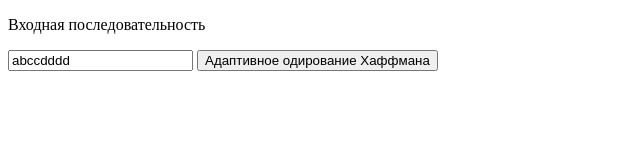
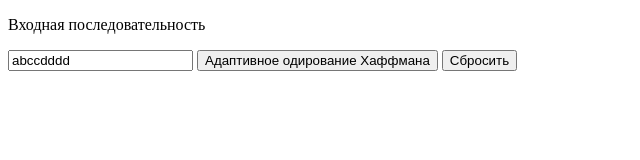
Before and after one commit to AbcdRa/AbcdRa.github.io, a plain HTML site: page adaptiveF/adaptiveForward.html in a window 1280 px wide. Shown: the whole page, without its empty margins (0-640 px from the left). Drawn offline with nearby package versions, Linux system fonts and the light colour scheme.

Commit message:
резет

```diff
--- a/adaptiveF/Main.js
+++ b/adaptiveF/Main.js
@@ -3,6 +3,14 @@ let currentTree
 let decode = []
 let char = []
 let code = "TEST"
+
+function reset() {
+    currentIndex = 0
+    currentTree
+    decode = []
+    char = []
+    code = "TEST"
+}
 
 function main() {
 
--- a/adaptiveF/adaptiveForward.html
+++ b/adaptiveF/adaptiveForward.html
@@ -13,6 +13,7 @@
     <p>Входная последовательность</p>
     <input type="text" id="in" value="abccdddd">
     <button onclick="main()">Адаптивное одирование Хаффмана</button>
+    <button onclick="reset()">Сбросить</button>
     <div id="out"></div>
     <div id="mynetwork"></div>
     <br>
```
